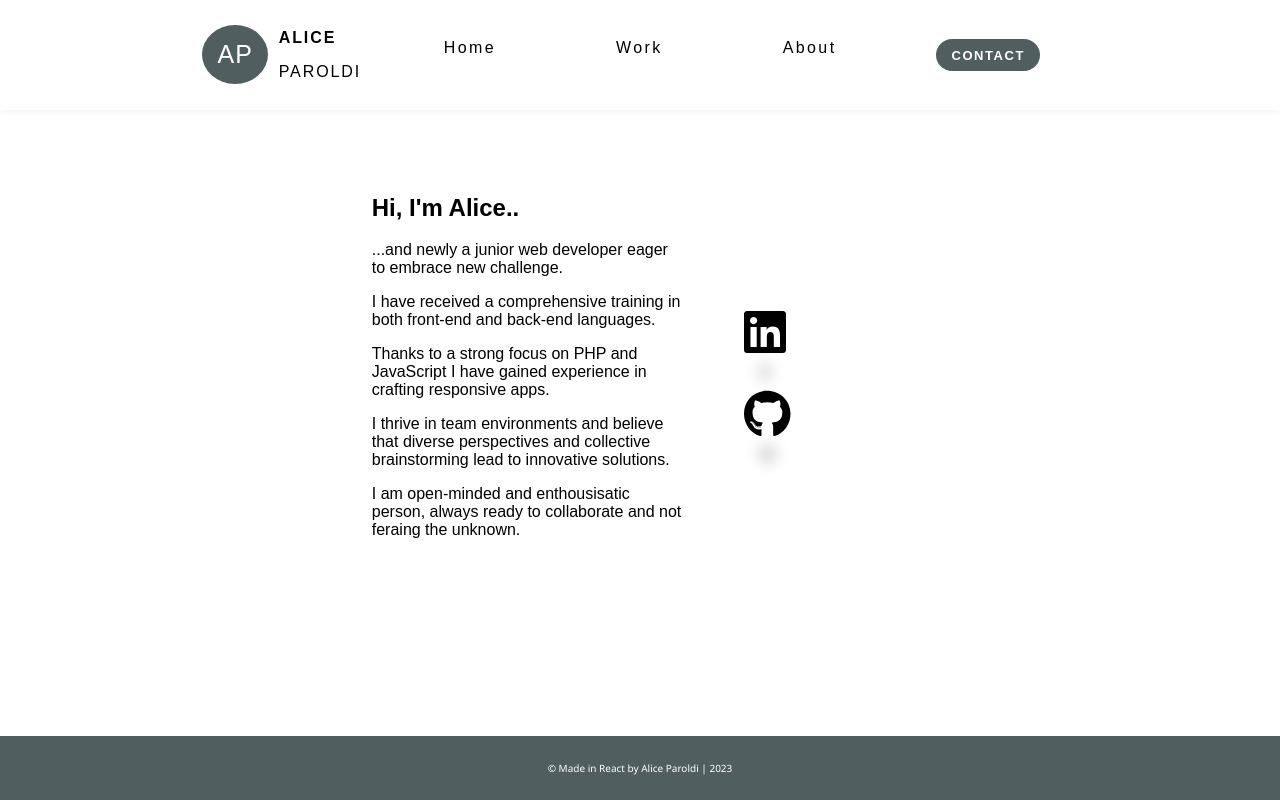
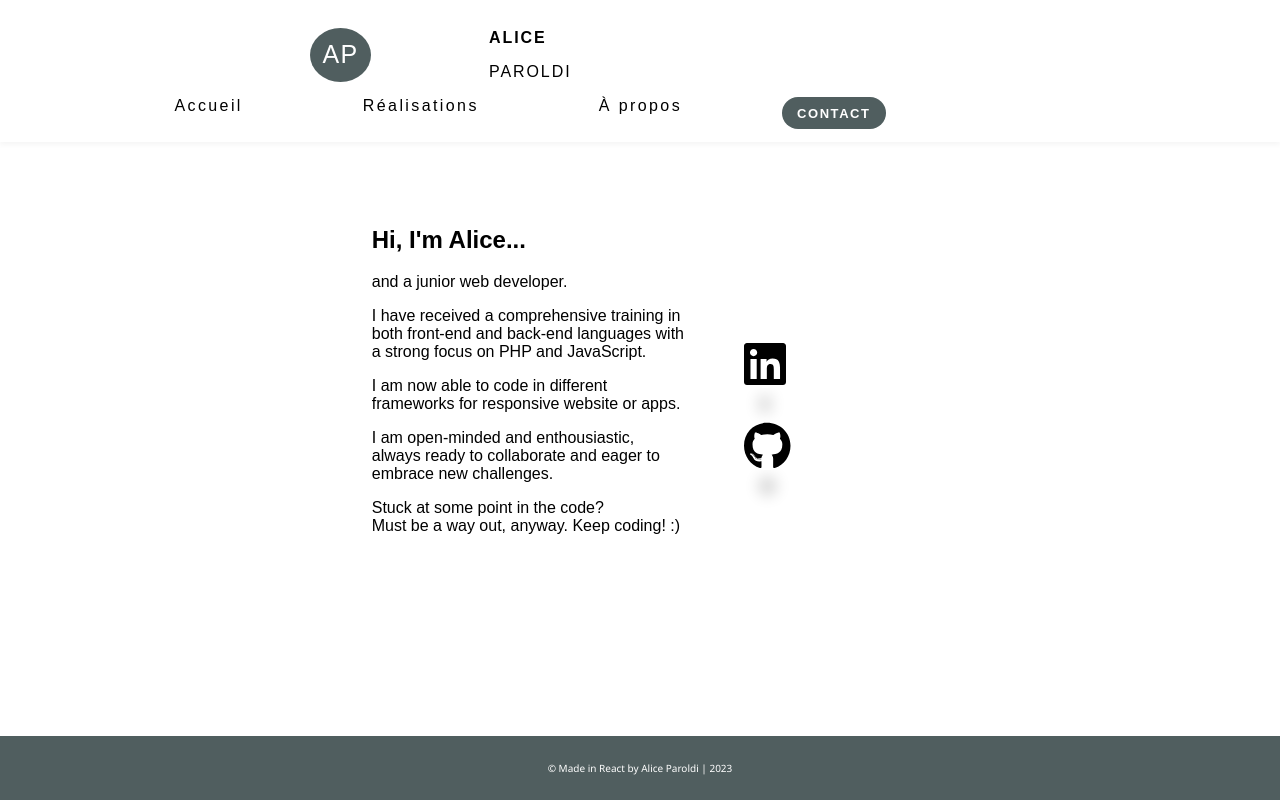
Before and after one commit to PAROLDI-ALICE/MyPortfolio, a React (Create React App) app: page /about in a window 1280 px wide. Built offline with nearby package versions, Linux system fonts and the light colour scheme.

Commit message:
New components & resume download

```diff
--- a/src/App.css
+++ b/src/App.css
@@ -73,6 +73,10 @@
   letter-spacing: 0.12em;
 }
 
+.ongletContact:hover {
+  background-color: #de7151;
+}
+
 .divName {
   flex-grow: 3;
 }
@@ -104,8 +108,12 @@
   font-size: 25px;
   font-weight: 400;
   border-radius: 50%;
-  padding: 0.6em;
+  padding: 0.5em;
   letter-spacing: 0.05em;
+}
+
+.letter:hover {
+  background-color: #de7151;
 }
 
 /*HOME*/
--- /dev/null
+++ b/src/ContactForm.css
@@ -0,0 +1,62 @@
+form {
+  display: flex;
+  flex-direction: column;
+  max-width: 400px;
+  margin: 0 auto;
+  gap: 3%;
+}
+
+label {
+  padding: 15px 20px;
+  color: black;
+  font-size: 10px;
+  font-weight: 700;
+  line-height: 12px;
+  color: #666;
+  text-transform: uppercase;
+  letter-spacing: 0.15em;
+  margin-bottom: 5px;
+}
+
+input {
+  flex: 1 1 auto;
+  height: 38px;
+  padding: 0 12px;
+  margin-bottom: 10px;
+  border: 1px solid #ccc;
+  border-radius: 4px;
+  margin-left: 10%;
+}
+
+textarea {
+  width: 100%;
+  height: 150px;
+  padding: 8px;
+  border: 1px solid #ccc;
+  border-radius: 4px;
+  resize: vertical;
+}
+
+button {
+  width: 10em;
+  text-transform: uppercase;
+  background-color: #505e5f;
+  border-radius: 30px;
+  margin-top: 2em;
+  padding-left: 15px;
+  padding-right: 15px;
+  padding-bottom: 8px;
+  padding-top: 8px;
+  color: #fff;
+  border: none;
+  cursor: pointer;
+  color: white;
+  font-weight: bold;
+  font-size: small;
+  text-decoration: none;
+  letter-spacing: 0.12em;
+}
+
+button:hover {
+  background-color: #de7151;
+}
--- a/src/assets/Header.js
+++ b/src/assets/Header.js
@@ -9,7 +9,11 @@ function Header() {
   return (
     <div className="navBar">
       <div className="divPress">
-        <div className="letter">AP</div>
+        <div className="letter">
+          <a href="/CV_Alice_Paroldi_Web_Dev_Alternance.pdf" download>
+            AP
+          </a>
+        </div>
       </div>
       <div className="divName">
         <Name />
@@ -17,17 +21,17 @@ function Header() {
       <div className="divInfo">
         <div className="onglets">
           <Link className="link" to="/">
-            Home
+            Accueil
           </Link>
         </div>
         <div className="onglets">
           <Link className="link" to="/work">
-            Work
+            Réalisations
           </Link>
         </div>
         <div className="onglets">
           <Link className="link" to="/about">
-            About
+            À propos
           </Link>
         </div>
         <div className="ongletContact">
--- a/src/components/About.js
+++ b/src/components/About.js
@@ -11,27 +11,23 @@ function About() {
       <div className="workMain">
         <div className="displayHome">
           <div className="aboutText">
-            <h2>Hi, I'm Alice..</h2>
+            <h2>Hi, I'm Alice...</h2>
+            <p>and a junior web developer.</p>
             <p>
-              ...and newly a junior web developer eager to embrace new
-              challenge.
+              I have received a comprehensive training in both front-end and
+              back-end languages with a strong focus on PHP and JavaScript.
             </p>
             <p>
-              I have received a comprehensive training in both front-end and
-              back-end languages.
+              I am now able to code in different frameworks for responsive
+              website or apps.
             </p>
             <p>
-              Thanks to a strong focus on PHP and JavaScript I have gained
-              experience in crafting responsive apps.
+              I am open-minded and enthousiastic, always ready to collaborate
+              and eager to embrace new challenges.{" "}
             </p>
             <p>
-              I thrive in team environments and believe that diverse
-              perspectives and collective brainstorming lead to innovative
-              solutions.{" "}
-            </p>
-            <p>
-              I am open-minded and enthousisatic person, always ready to
-              collaborate and not feraing the unknown.{" "}
+              Stuck at some point in the code? <br />
+              Must be a way out, anyway. Keep coding! :)
             </p>
           </div>
           <div className="aboutIcons">
--- a/src/components/Contact.js
+++ b/src/components/Contact.js
@@ -1,14 +1,28 @@
 import React from "react";
+import { useState } from "react";
 import Header from "../assets/Header";
 import Footer from "../assets/Footer";
+import "../ContactForm.css";
 
 function Contact() {
+  const [name, setName] = useState("");
+  const [email, setEmail] = useState("");
+  const [message, setMessage] = useState("");
+
+  const handleSubmit = (e) => {
+    e.preventDefault();
+    // Add your logic for form submission here
+    // You can send the form data to your server or handle it in any other way
+    console.log("Form submitted");
+  };
+
   return (
     <div>
       <Header />
       <div className="divTitle">
-        <h2>Let's talk</h2>
+        <h2>Parlons dév</h2>
       </div>
+
       <Footer />
     </div>
   );
--- /dev/null
+++ b/src/components/ContactForm.js
@@ -0,0 +1,62 @@
+import React from "react";
+import { useState } from "react";
+import Header from "../assets/Header";
+import Footer from "../assets/Footer";
+import "../ContactForm.css";
+
+function Contact() {
+  const [name, setName] = useState("");
+  const [email, setEmail] = useState("");
+  const [message, setMessage] = useState("");
+
+  const handleSubmit = (e) => {
+    e.preventDefault();
+    // Add your logic for form submission here
+    // You can send the form data to your server or handle it in any other way
+    console.log("Form submitted");
+  };
+
+  return (
+    <div>
+      <Header />
+      <div className="divTitle">
+        <h2>Let's talk</h2>
+      </div>
+      <form onSubmit={handleSubmit}>
+        <div>
+          <label htmlFor="name">Votre nom :</label>
+          <input
+            type="text"
+            id="name"
+            value={name}
+            onChange={(e) => setName(e.target.value)}
+            required
+          />
+        </div>
+        <div>
+          <label htmlFor="email">Email :</label>
+          <input
+            type="email"
+            id="email"
+            value={email}
+            onChange={(e) => setEmail(e.target.value)}
+            required
+          />
+        </div>
+        <div>
+          <label htmlFor="message">Message :</label>
+          <br />
+          <textarea
+            id="message"
+            value={message}
+            onChange={(e) => setMessage(e.target.value)}
+            required
+          ></textarea>
+        </div>
+        <button type="submit">Valider</button>
+      </form>
+      <Footer />
+    </div>
+  );
+}
+export default Contact;
--- a/src/components/Home.js
+++ b/src/components/Home.js
@@ -13,8 +13,8 @@ function Home() {
         <div className="firstHomeBox">
           <p id="homeMotto">
             {[
-              "This is",
-              "not a",
+              "Ceci n'est",
+              "pas un",
               <Link className="linkPortfolio" to="/work">
                 portfolio
               </Link>,
--- a/src/components/Work.js
+++ b/src/components/Work.js
@@ -52,7 +52,7 @@ function Work() {
       <Header />
       <div className="workMain">
         <div className="divTitle">
-          <h2>Projects with</h2>
+          <h2>Technos </h2>
           <div className="workIcons">
             <a href="https://github.com/PAROLDI-ALICE">
               <FontAwesomeIcon icon={faGithub} />
```
Also changed, not shown: 1 other file (tests, documents, lock files or other folders).
